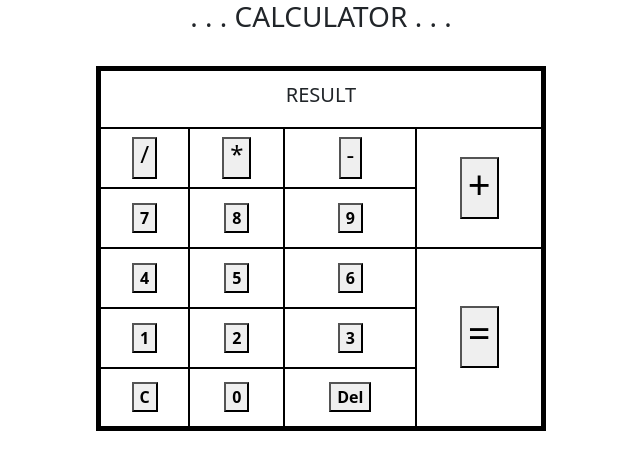
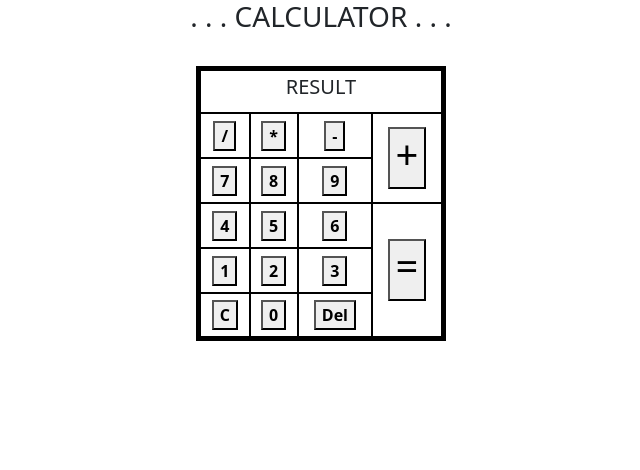
Before and after one commit to PEAJ-117/Calculadora_GPO_B, a React (Vite) app: page / in a window 1280 px wide. Shown: the top 470 px of the page, without its empty margins (319-959 px from the left). Built offline with nearby package versions, Linux system fonts and the light colour scheme.

Commit message:
Updating table size

```diff
--- a/src/App.jsx
+++ b/src/App.jsx
@@ -5,31 +5,31 @@ function App() {
       <h3>. . . CALCULATOR . . .</h3>
       <br />
       {/* START TABLE */}
-      <table style={{ border: '5px solid black', width: '450px' }}>
+      <table style={{ border: '5px solid black', width: '250px' }}>
         {/* FIRST ROW */}
-        <tr style={{ border: '2px solid black', height:'60px'}}>
+        <tr style={{ border: '2px solid black', height:'45px'}}>
           <td colSpan={4} align="center" style={{ border: '2px solid black' }}>
             <h5>RESULT</h5>
             </td> {/* Column */}
         </tr>
 
         {/* SECOND ROW */}
-        <tr style={{ border: '2px solid black', height:'60px' } }>
-          <td align="center" style={{ border: '2px solid black', width:'30px' }}><button><h4>/</h4></button></td>
-          <td align="center" style={{ border: '2px solid black', width:'30px' }}><button><h4>*</h4></button></td>
-          <td align="center" style={{ border: '2px solid black', width:'30px' }}><button><h4>-</h4></button></td>
+        <tr style={{ border: '2px solid black', height:'45px' } }>
+          <td align="center" style={{ border: '2px solid black', width:'30px' }}><button><b>/</b></button></td>
+          <td align="center" style={{ border: '2px solid black', width:'30px' }}><button><b>*</b></button></td>
+          <td align="center" style={{ border: '2px solid black', width:'30px' }}><button><b>-</b></button></td>
           <td rowSpan={2} align="center" style={{ border: '2px solid black', width: '30px' }}><button><h1>+</h1></button></td>
         </tr>
 
         {/* THIRD ROW */}
-        <tr style={{ border: '2px solid black', height:'60px' }}>
+        <tr style={{ border: '2px solid black', height:'45px' }}>
           <td align="center" style={{ border: '2px solid black' , width:'30px'}}><button><b>7</b></button></td>
           <td align="center" style={{ border: '2px solid black' , width:'30px'}}><button><b>8</b></button></td>
           <td align="center" style={{ border: '2px solid black' , width:'30px'}}><button><b>9</b></button></td>
         </tr>
 
         {/* FOURTH ROW */}
-        <tr style={{ border: '2px solid black', height:'60px' }}>
+        <tr style={{ border: '2px solid black', height:'45px' }}>
           <td align="center" style={{ border: '2px solid black' }}><button><b>4</b></button></td>
           <td align="center" style={{ border: '2px solid black' }}><button><b>5</b></button></td>
           <td align="center" style={{ border: '2px solid black' }}><button><b>6</b></button></td>
@@ -37,14 +37,14 @@ function App() {
         </tr>
 
         {/* FIFTH ROW */}
-        <tr style={{ border: '2px solid black', height:'60px' }}>
+        <tr style={{ border: '2px solid black', height:'45px' }}>
           <td align="center" style={{ border: '2px solid black' }}><button><b>1</b></button></td>
           <td align="center" style={{ border: '2px solid black' }}><button><b>2</b></button></td>
           <td align="center" style={{ border: '2px solid black' }}><button><b>3</b></button></td>
         </tr>
 
         {/* SIXTH ROW */}
-        <tr style={{ border: '2px solid black', height:'60px' }}>
+        <tr style={{ border: '2px solid black', height:'45px' }}>
           <td align="center" style={{ border: '2px solid black' }}><button><b>C</b></button></td>
           <td align="center" style={{ border: '2px solid black' }}><button><b>0</b></button></td>
           <td align="center" style={{ border: '2px solid black' }}><button><b>Del</b></button></td>
```
